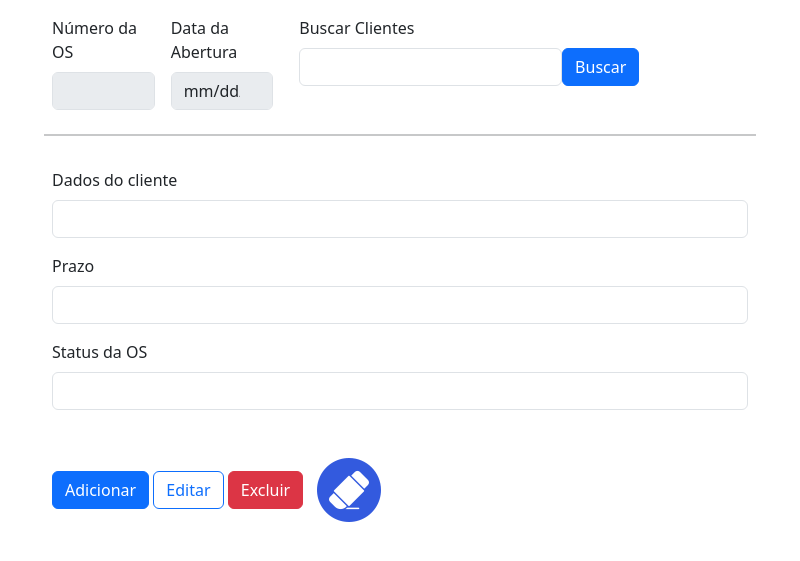
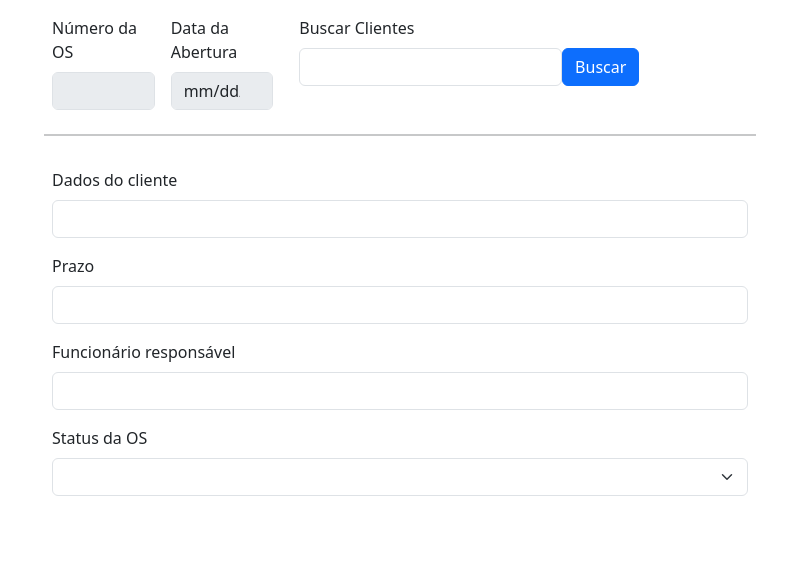
Before and after one commit to LuizDamasAmorim/Lava-rapido, an Electron app: page src/views/servicos.html in a window 800 px wide. Shown: the part 65-626 px from the top of the page. Drawn offline with Linux system fonts and the light colour scheme.

Commit message:
Reajustanto detalhes do sistema

```diff
--- a/src/views/servicos.html
+++ b/src/views/servicos.html
@@ -62,11 +62,21 @@
                 <input type="text" class="form-control" id="inputPrazoOS" spellcheck="false" required maxlength="15">
             </div>
 
+            <!-- Funcionário -->
+            <div>
+                <label for="inputFuncionarioOS" class="form-label">Funcionário responsável</label>
+                <input type="text" class="form-control" id="inputFuncionarioOS" spellcheck="false" maxlength="50">
+            </div>
+
             <!-- Status da OS  -->
             <div>
                 <label for="inputStatusOS" class="form-label">Status da OS</label>
-                <input type="text" class="form-control" id="inputStatusOS" spellcheck="false" required maxlength="30">
-            </div>
+            <select class="form-select" id="inputStatusOS" name="Status da OS" required>
+                <option value=""></option>
+                <option value="AC">Pendente</option>
+                <option value="AL">Em andamento</option>
+                <option value="AP">Concluida</option>
+                <option value="AM">Cancelada</option>
 
 
             <!-- Botões -->
```
